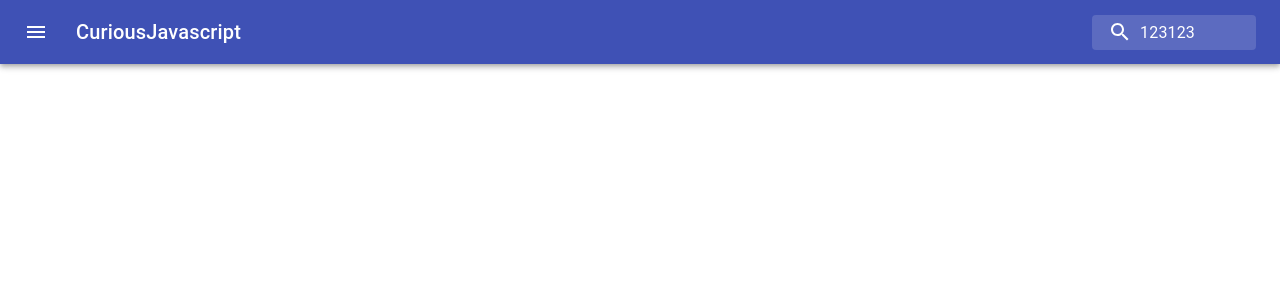
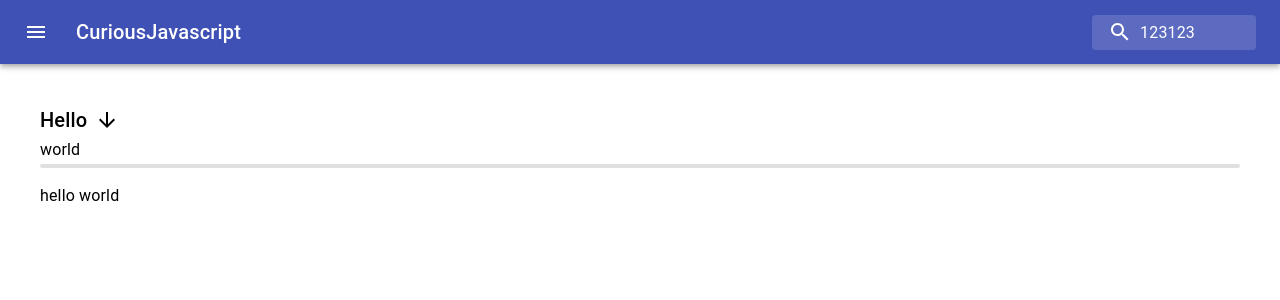
Before and after one commit to bert-bae/curious-javascript, a React (Create React App) app: page / in a window 1280 px wide. Shown: the top 300 px of the page. Built offline with nearby package versions, Linux system fonts and the light colour scheme.

Commit message:
Create content component

```diff
--- a/src/App.tsx
+++ b/src/App.tsx
@@ -2,6 +2,9 @@ import React from "react";
 import Box from "@material-ui/core/Box";
 import { makeStyles } from "@material-ui/core/styles";
 import SearchNavigationBar from "components/search-navigation-bar";
+import Content from "components/content";
+
+import ArrowIcon from "@material-ui/icons/ArrowDownward";
 
 const useStyles = makeStyles((theme) => ({
   app: {
@@ -28,7 +31,16 @@ const App: React.FC<any> = () => {
         onSearchChange={() => console.log("change")}
         onSearchBlur={() => console.log("blur")}
       />
-      <Box className={classes.mainWebContainer}></Box>
+      <Box className={classes.mainWebContainer}>
+        <Content
+          title="Hello"
+          subtitle="world"
+          headerDivider={true}
+          HeaderRightIcon={<ArrowIcon />}
+        >
+          <Box>hello world</Box>
+        </Content>
+      </Box>
     </Box>
   );
 };
--- /dev/null
+++ b/src/components/content/content-body.tsx
@@ -0,0 +1,16 @@
+import React from "react";
+import Typography from "@material-ui/core/Typography";
+
+export type ContentBodyProps = {
+  children?: React.ReactNode;
+};
+
+const ContentBody: React.FC<ContentBodyProps> = ({ children }) => {
+  return (
+    <Typography variant="body1" component="div">
+      {children}
+    </Typography>
+  );
+};
+
+export default ContentBody;
--- /dev/null
+++ b/src/components/content/content-header.tsx
@@ -0,0 +1,73 @@
+import React from "react";
+import Box from "@material-ui/core/Box";
+import Typography from "@material-ui/core/Typography";
+import { makeStyles } from "@material-ui/core/styles";
+
+export type ContentHeaderProps = {
+  title: string;
+  subtitle?: string;
+  headerDivider?: boolean;
+  HeaderLeftIcon?: React.ReactNode;
+  HeaderRightIcon?: React.ReactNode;
+};
+
+const useStyles = makeStyles((theme) => ({
+  contentHeaderContainer: {
+    marginBottom: theme.spacing(2),
+  },
+  leftIconContainer: {
+    marginRight: theme.spacing(1),
+    display: "flex",
+    justifyContent: "center",
+    alignItems: "center",
+  },
+  rightIconContainer: {
+    marginLeft: theme.spacing(1),
+    display: "flex",
+    justifyContent: "center",
+    alignItems: "center",
+  },
+  divider: {
+    borderColor: theme.palette.divider,
+    borderWidth: "2px",
+    borderStyle: "solid",
+    borderRadius: theme.shape.borderRadius,
+    marginTop: 0,
+  },
+}));
+
+const ContentHeader: React.FC<ContentHeaderProps> = ({
+  title,
+  subtitle,
+  headerDivider,
+  HeaderLeftIcon,
+  HeaderRightIcon,
+}) => {
+  const classes = useStyles();
+
+  return (
+    <Box component="div" className={classes.contentHeaderContainer}>
+      <Box>
+        <Box display="flex">
+          {HeaderLeftIcon && (
+            <Box className={classes.leftIconContainer}>{HeaderLeftIcon}</Box>
+          )}
+          <Typography variant="h6" noWrap>
+            {title}
+          </Typography>
+          {HeaderRightIcon && (
+            <Box className={classes.rightIconContainer}>{HeaderRightIcon}</Box>
+          )}
+        </Box>
+        {subtitle && (
+          <Typography variant="subtitle1" noWrap>
+            {subtitle}
+          </Typography>
+        )}
+      </Box>
+      {headerDivider && <hr className={classes.divider}></hr>}
+    </Box>
+  );
+};
+
+export default ContentHeader;
--- /dev/null
+++ b/src/components/content/content.tsx
@@ -0,0 +1,37 @@
+import ContentHeader, { ContentHeaderProps } from "./content-header";
+import ContentBody, { ContentBodyProps } from "./content-body";
+import { makeStyles } from "@material-ui/core/styles";
+import Box from "@material-ui/core/Box";
+
+export type ContentProps = ContentHeaderProps & ContentBodyProps;
+
+const useStyles = makeStyles((theme) => ({
+  content: {
+    padding: theme.spacing(2),
+  },
+}));
+
+const Content: React.FC<ContentProps> = ({
+  title,
+  subtitle,
+  headerDivider,
+  HeaderLeftIcon,
+  HeaderRightIcon,
+  children,
+}) => {
+  const classes = useStyles();
+  return (
+    <Box className={classes.content}>
+      <ContentHeader
+        title={title}
+        subtitle={subtitle}
+        headerDivider={headerDivider}
+        HeaderLeftIcon={HeaderLeftIcon}
+        HeaderRightIcon={HeaderRightIcon}
+      />
+      <ContentBody>{children}</ContentBody>
+    </Box>
+  );
+};
+
+export default Content;
--- /dev/null
+++ b/src/components/content/index.tsx
@@ -0,0 +1,2 @@
+export { default } from "./content";
+export * from "./content";
```
